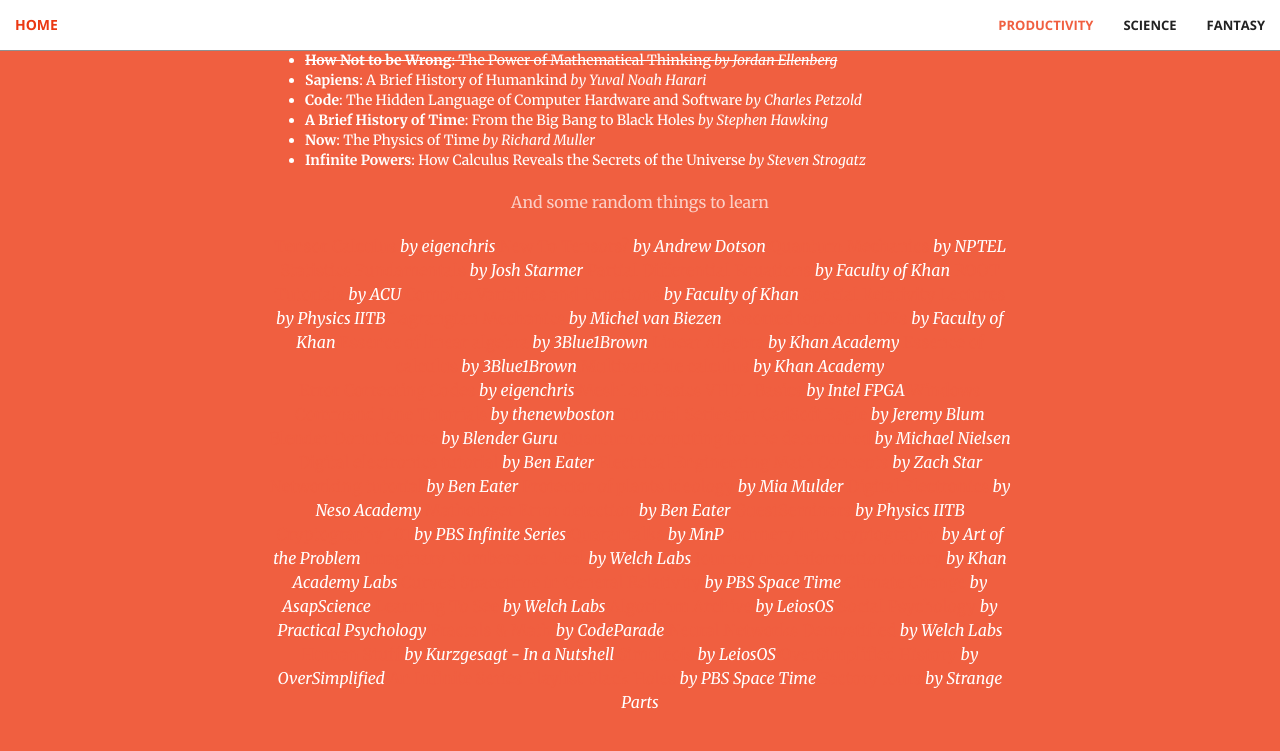
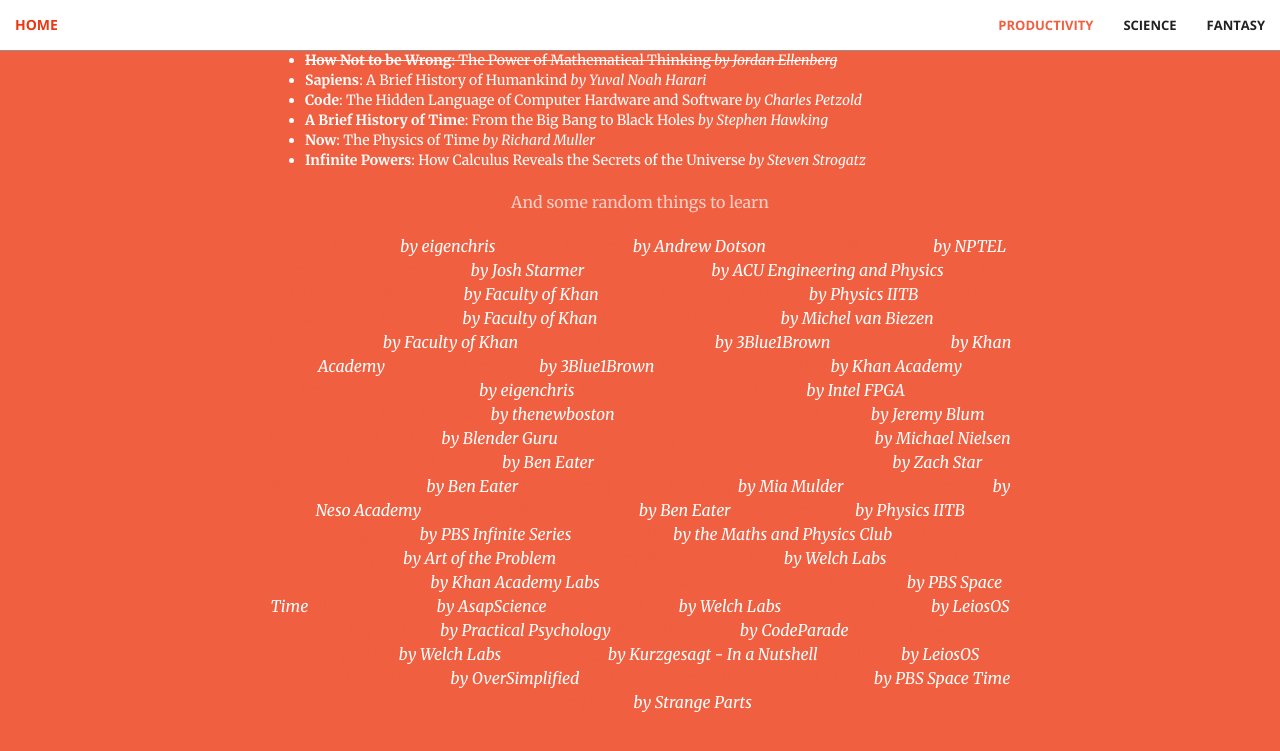
Before and after one commit to aravindbharathi/aravindbharathi.github.io, a Jekyll site: the page rec/index.html, which Jekyll copies as it is, in a window 1280 px wide and 900 px high, scrolled down 1393 px. Shown: the top 751 px of the window. Built offline with Jekyll 4.4.1, drawn with Linux system fonts in a browser that asks for light colours.

Commit message:
Update index.html

```diff
--- a/rec/index.html
+++ b/rec/index.html
@@ -167,10 +167,10 @@
                       <a href="https://youtube.com/playlist?list=PLSuQRd4LfSUTmb_7IK7kAzxJtU2tpmEd3">New To Tensors?</a> <i>by Andrew Dotson</i>
                       <a href="https://youtube.com/playlist?list=PLOzRYVm0a65el7XWKqjwo3h-pDLJSWmwb">Quantum Mechanics</a> <i>by NPTEL</i>
                       <a href="https://youtube.com/playlist?list=PLblh5JKOoLUK0FLuzwntyYI10UQFUhsY9">Statistics Fundamentals</a> <i>by Josh Starmer</i>
+                      <a href="https://youtube.com/playlist?list=PLTG3YvUaExuuISUOLwQDUVdvXgEi1Ez2J">ROOT Tutorials</a> <i>by ACU Engineering and Physics</i>
                       <a href="https://youtube.com/playlist?list=PLdgVBOaXkb9Ab7UM8sCfQWgdbzxkXTNVD">Partial Differential Equations</a> <i>by Faculty of Khan</i>
-                      <a href="https://youtube.com/playlist?list=PLTG3YvUaExuuISUOLwQDUVdvXgEi1Ez2J">ROOT Tutorials</a> <i>by ACU</i>
+                      <a href="https://youtube.com/playlist?list=PLJeM1jvA1WDMjtcYPluGj5QfOkzN5XA91">Special Relativity Lectures</a> <i>by Physics IITB</i>
                       <a href="https://youtube.com/playlist?list=PLdgVBOaXkb9CNMqbsL9GTWwU542DiRrPB">Complex Variables and Functions</a> <i>by Faculty of Khan</i>
-                      <a href="https://youtube.com/playlist?list=PLJeM1jvA1WDMjtcYPluGj5QfOkzN5XA91">Special Relativity Lectures</a> <i>by Physics IITB</i>
                       <a href="https://youtube.com/playlist?list=PLX2gX-ftPVXWK0GOFDi7FcmIMMhY_7fU9">Lagrangian Mechanics</a> <i>by Michel van Biezen</i>
                       <a href="https://youtube.com/playlist?list=PLdgVBOaXkb9ATVsK2Q84ghjBgIk5faHNc">Assorted topics in ODEs</a> <i>by Faculty of Khan</i>
                       <a href="https://youtube.com/playlist?list=PLZHQObOWTQDPD3MizzM2xVFitgF8hE_ab">Essence of linear algebra</a> <i>by 3Blue1Brown</i>
@@ -196,7 +196,7 @@
                       <a href="https://youtube.com/playlist?list=PLJeM1jvA1WDMkzjx_QO8N_Hzu6EUTaoEg">GuestSeminars</a> <i>by Physics IITB</i>
                       <br>
                       <a href="https://youtube.com/playlist?list=PLa6IE8XPP_gmVt-Q4ldHi56mYsBuOg2Qw">Cryptography 101</a> <i>by PBS Infinite Series</i>
-                      <a href="https://youtube.com/playlist?list=PL2jc8R1dnwjWOTj7LGS4qrBIZ9GP48R52">Quarantalks</a> <i>by MnP</i>
+                      <a href="https://youtube.com/playlist?list=PL2jc8R1dnwjWOTj7LGS4qrBIZ9GP48R52">Quarantalks</a> <i>by the Maths and Physics Club</i>
                       <a href="https://youtube.com/playlist?list=PLSQl0a2vh4HA50QhFIirlEZRXG4yjcoGM">Journery into cryptography</a> <i>by Art of the Problem</i>
                       <a href="https://youtube.com/playlist?list=PLiaHhY2iBX9g6KIvZ_703G3KJXapKkNaF">Imaginary Numbers are Real</a> <i>by Welch Labs</i>
                       <a href="https://youtube.com/playlist?list=PLSQl0a2vh4HC9lvrBhVt4UUkhzpp3N5_x">Journey into information theory</a> <i>by Khan Academy Labs</i>
```
